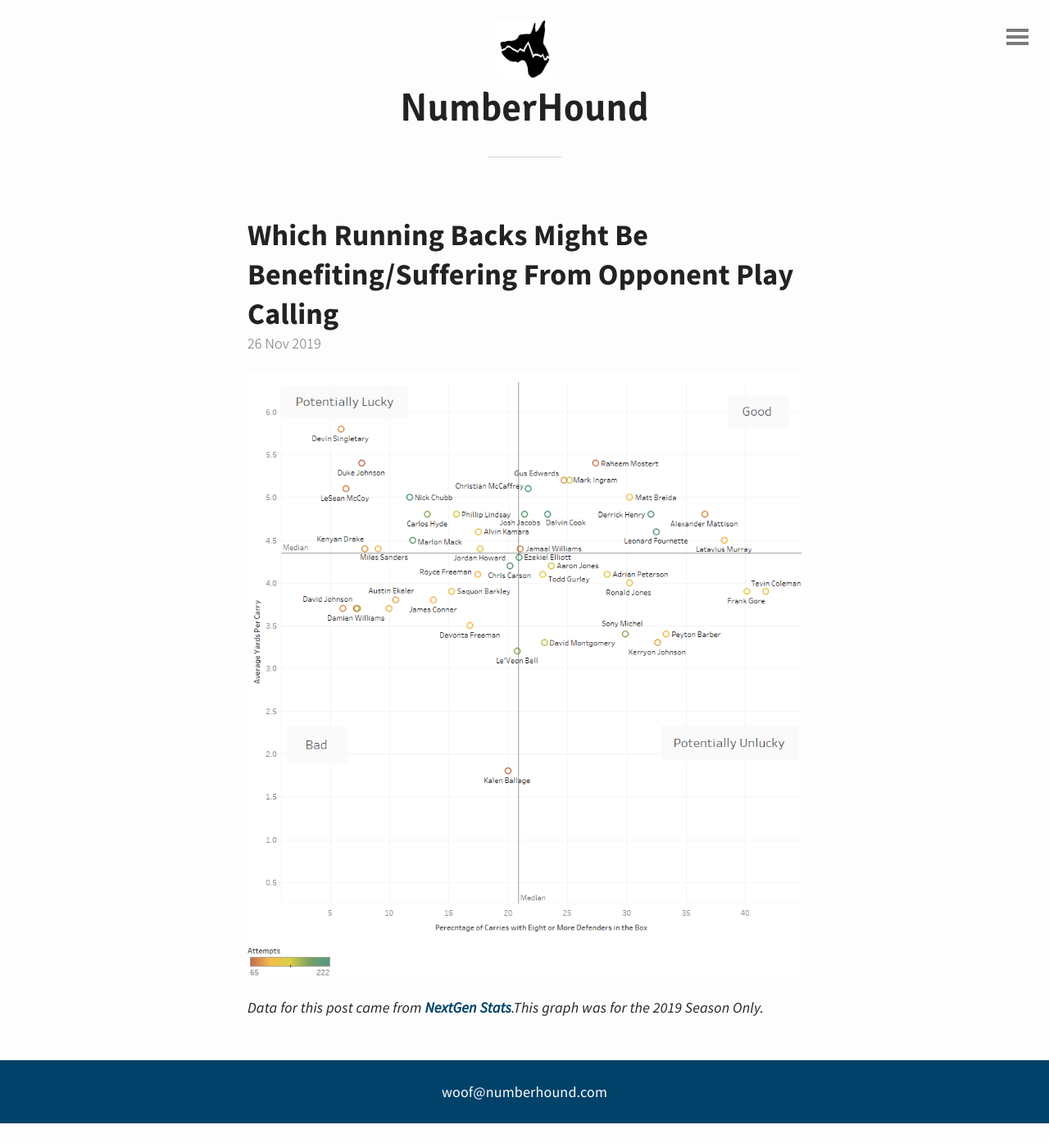
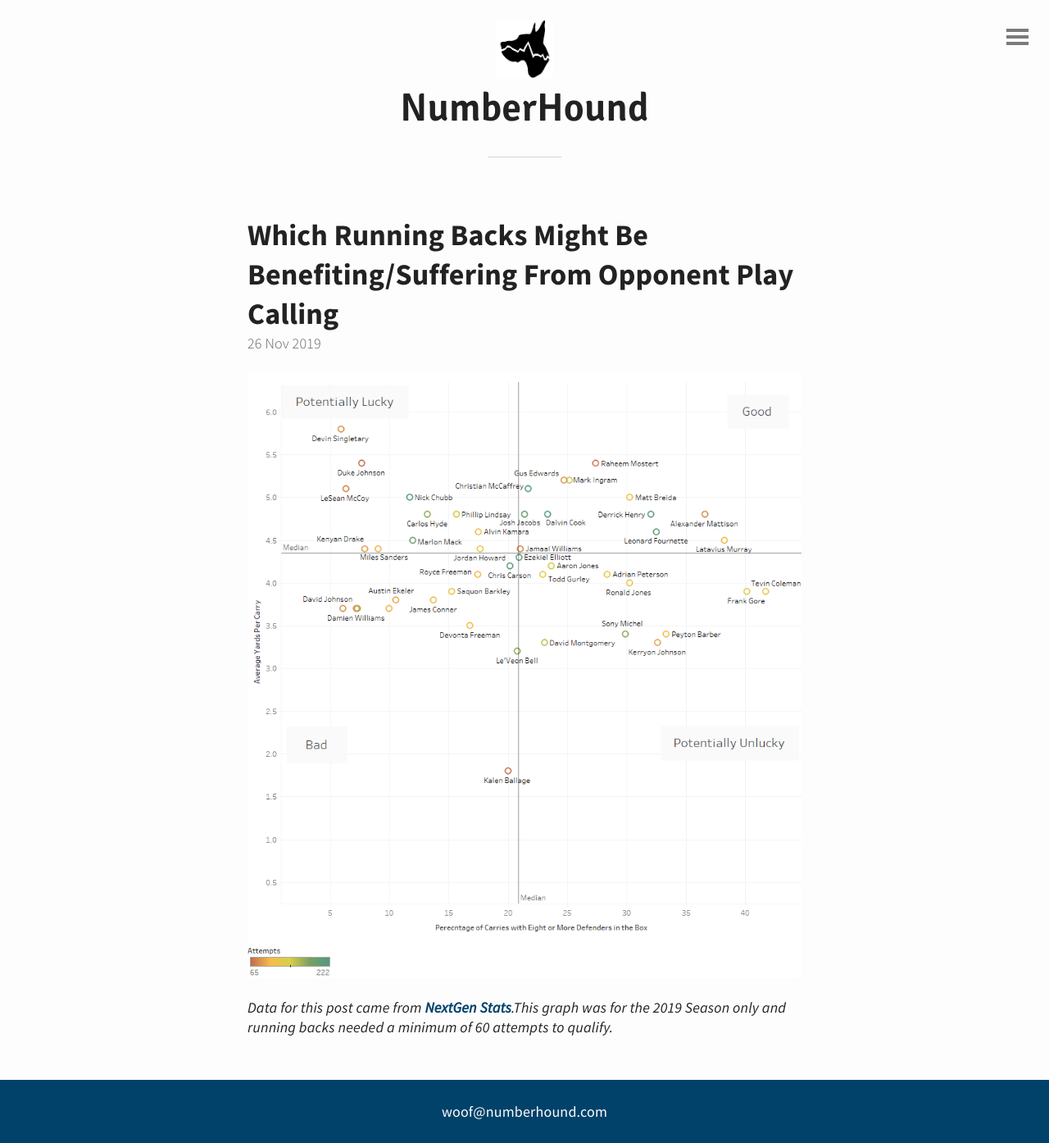
Before and after one commit to NumberHound/web, a Jekyll site: the page built from _posts/2019-11-26-Which-Running-Backs-Might-Be-Benefiting-(and Suffering)-From-Opponent-Play-Calling.md, in a window 1280 px wide. Shown: the whole page at 82% size. Built offline with Jekyll 4.4.1, drawn with Linux system fonts in a browser that asks for light colours; before the commit the page ends 1370 px from its top, so only the background shows below that.

Commit message:
Update 2019-11-26-Which-Running-Backs-Might-Be-Benefiting-(and Suffering)-From-Opponent-Play-Calling.md

```diff
--- a/_posts/2019-11-26-Which-Running-Backs-Might-Be-Benefiting-(and Suffering)-From-Opponent-Play-Calling.md
+++ b/_posts/2019-11-26-Which-Running-Backs-Might-Be-Benefiting-(and Suffering)-From-Opponent-Play-Calling.md
@@ -4,4 +4,4 @@ title: Which Running Backs Might Be Benefiting/Suffering From Opponent Play Call
 
 ![Running Backs](/img/RunningBacks/RunningBacks.png "Running Backs")
 
-_Data for this post came from [NextGen Stats](https://nextgenstats.nfl.com/stats/rushing).This graph was for the 2019 Season Only._
+_Data for this post came from [NextGen Stats](https://nextgenstats.nfl.com/stats/rushing).This graph was for the 2019 Season only and running backs needed a minimum of 60 attempts to qualify._
```
